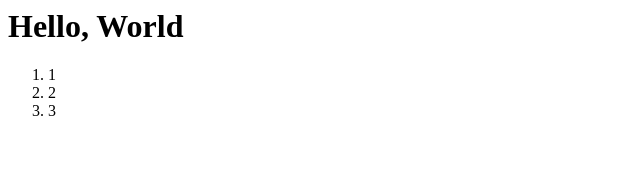
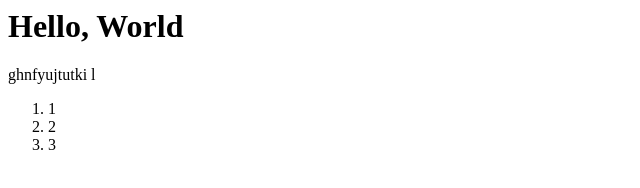
Before and after one commit to meathook-prog/HTML-tutorial, a plain HTML site: page index.html in a window 1280 px wide. Shown: the whole page, without its empty margins (0-640 px from the left). Drawn offline with Linux system fonts and the light colour scheme.

Commit message:
Update index.html

```diff
--- a/index.html
+++ b/index.html
@@ -8,6 +8,8 @@
       <h1>
         Hello, World
       </h1>
+<p>ghnfyujtutki l</p>
+
       <ol>
         <li>
           1
```
